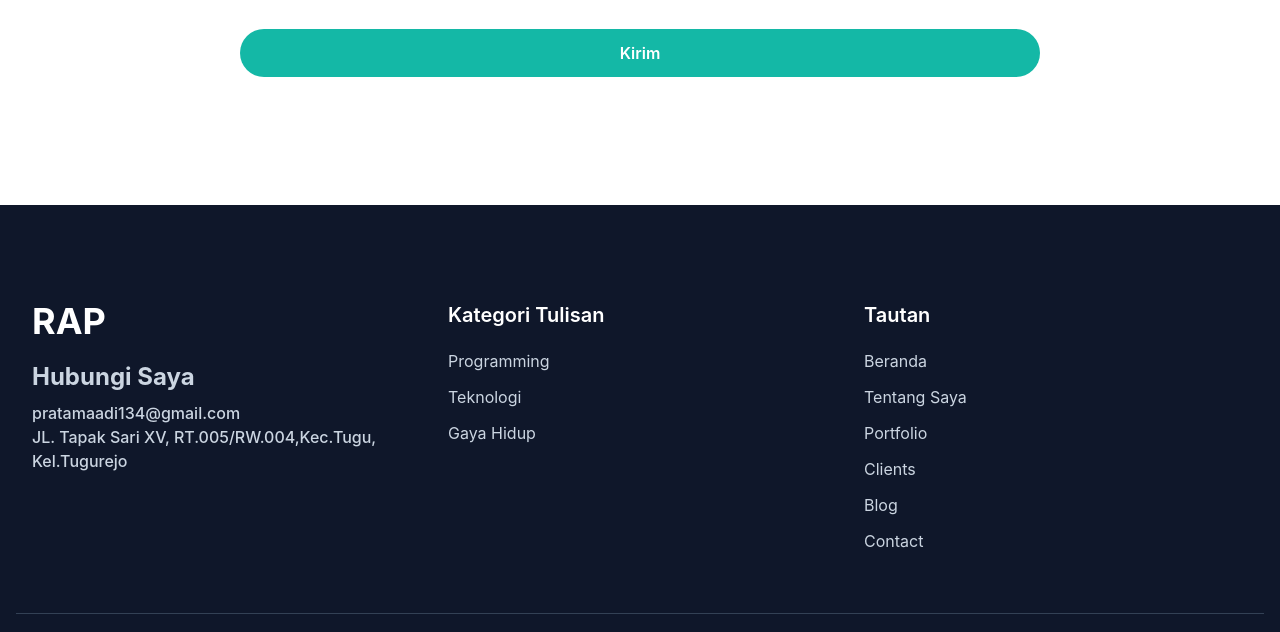
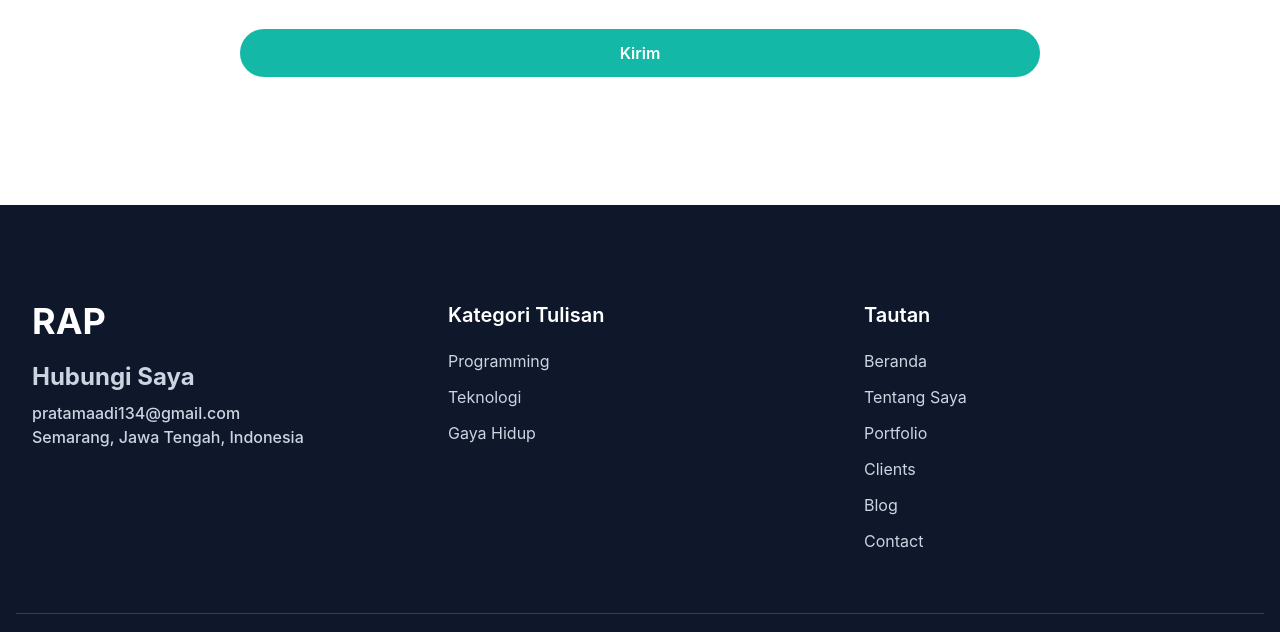
Before and after one commit to rizkiaditama/portfolio, a website: page index.html in a window 1280 px wide. Shown: the part 4900-5532 px from the top of the page. Drawn offline with Linux system fonts and the light colour scheme.

Commit message:
Update index.html

```diff
--- a/index.html
+++ b/index.html
@@ -588,7 +588,7 @@
             <h2 class="font-bold text-4xl text-white mb-5">RAP</h2>
             <h3 class="font-bold text-2xl mb-2">Hubungi Saya</h3>
             <p>pratamaadi134@gmail.com</p>
-            <p>JL. Tapak Sari XV, RT.005/RW.004,Kec.Tugu, Kel.Tugurejo</p>
+            <p>Semarang, Jawa Tengah, Indonesia</p>
           </div>
           <div class="w-full px-4 mb-12 md:w-1/3">
             <h3 class="font-semibold text-xl text-white mb-5">
```
